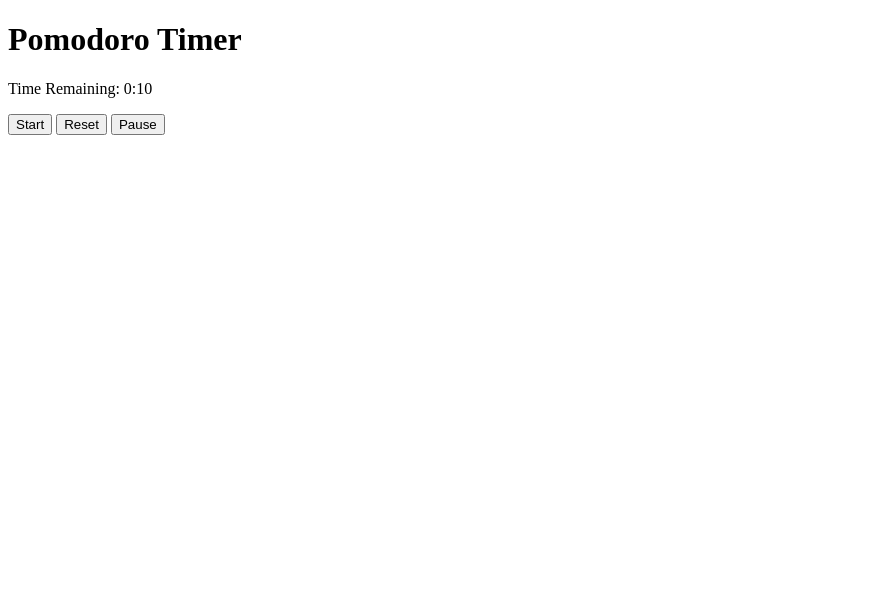
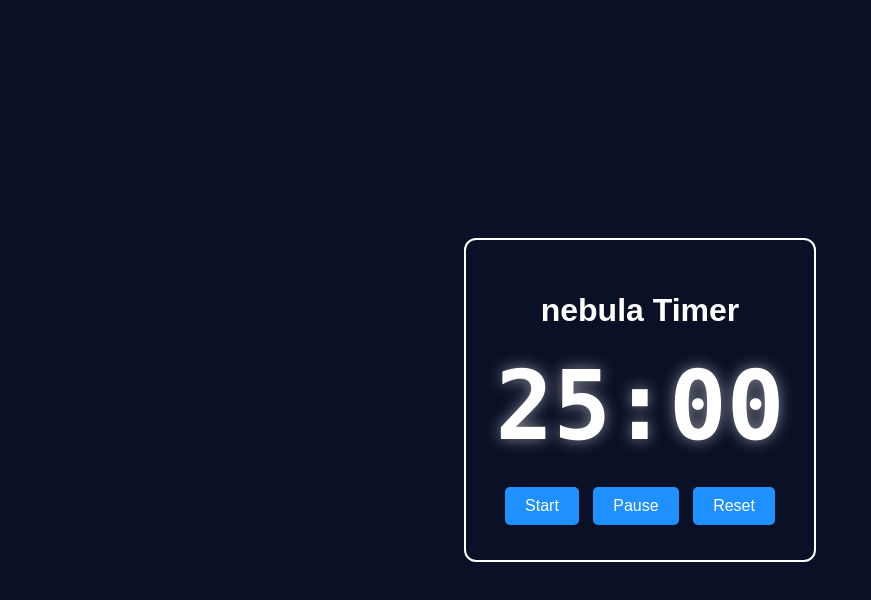
Before and after one commit to jeffreyli2134-oss/Pomodoro-Timer, a plain HTML site: page Index.html in a window 1280 px wide. Shown: the whole page, without its empty margins (0-871 px from the left). Drawn offline with Linux system fonts and the light colour scheme.

Commit message:
Completed all timer functions, added CSS

```diff
--- a/Index.html
+++ b/Index.html
@@ -1,20 +1,28 @@
 <!DOCTYPE html>
-
 <html>
 
 <head>
-        <title>Pomodoro Timer</title>
+    <title>Nebula Timer</title>
+    <link rel="stylesheet" href="style.css">
 </head>
 
 <body>
-        <h1>Pomodoro Timer</h1>
-        <p>Time Remaining: <span id="timer">25:00</span></p>
+
+    <div class="container">
+
+        <h1>nebula Timer</h1>
+
+        <div id="timer">25:00</div>
+
+        <div class="buttons">
             <button id="start">Start</button>
+            <button id="pause">Pause</button>
             <button id="reset">Reset</button>
-        <button id="pause">Pause</button>
+        </div>
+
+    </div>
 
     <script src="function.js"></script>
-
 
 </body>
 
--- a/function.js
+++ b/function.js
@@ -1,5 +1,5 @@
 let timer;
-let timeRemaining = 10;
+let timeRemaining = 1500;
 let running = false;
 
 const timerElement = document.getElementById("timer");
@@ -47,7 +47,7 @@ resetButton.addEventListener("click", function() {
 
     clearInterval(timer);
     running = false;
-    timeRemaining = 10;
+    timeRemaining = 1500;
     updateTimer();
 });
 
--- a/style.css
+++ b/style.css
@@ -0,0 +1,50 @@
+body {
+
+    background-color: #0b1026;
+    color: white;
+    font-family: Arial, sans-serif;
+
+    display: flex;
+    align-items: center;
+    justify-content: center;
+
+    height: 100vh;
+    margin: 0;
+}
+
+.container {
+    background: rgba(11,16,38,0.9);
+    border: 2px solid white;
+    border-radius: 12px;
+    padding: 30px;
+}
+
+button {
+    background-color: #1e90ff;
+    color: white;
+    border:none;
+    border-radius: 5px;
+    padding: 10px 20px;
+    font-size: 16px;
+    cursor:pointer;
+    margin:5px;
+}
+
+button:hover {
+    background-color: #1c86ee;
+}
+
+#timer {
+     text-align: center;
+    font-size: 6rem;
+    font-family: Consolas, monospace;
+    font-weight: bold;
+    margin: 20px 0;
+
+    color: white;
+    text-shadow: 0 0 15px rgba(255, 255, 255, 0.5);
+}
+
+.container {
+    text-align: center;
+}
```
Lines whose indentation alone changed are shown as unchanged.
